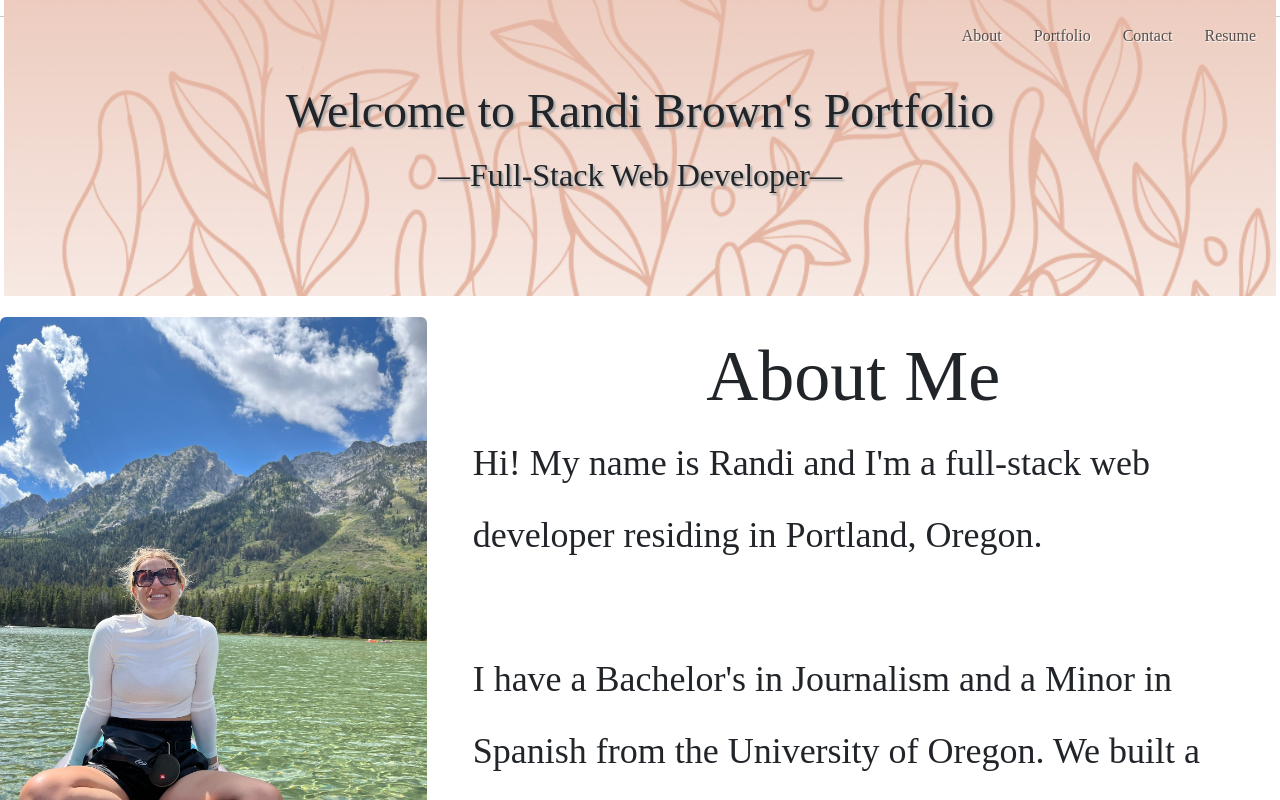
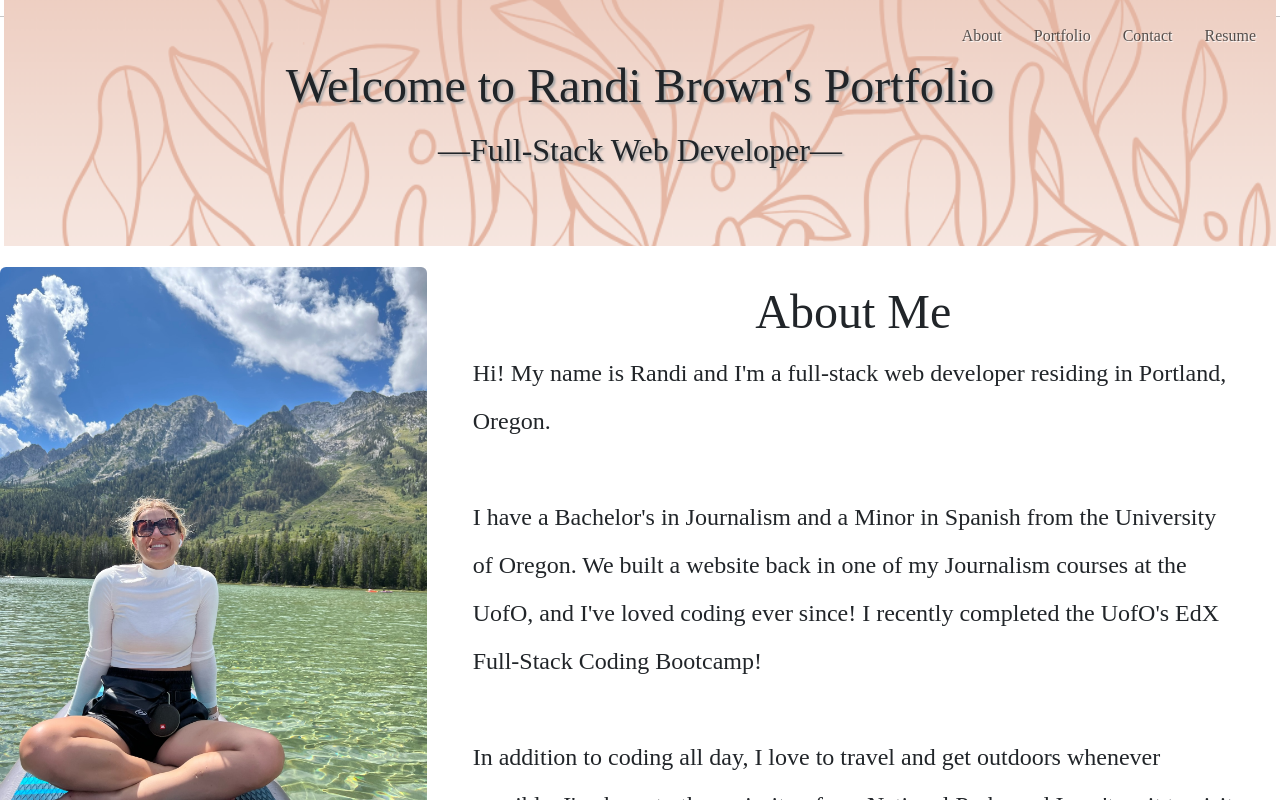
Before and after one commit to randirose/randi-brown-portfolio, a React (Create React App) app: page / in a window 1280 px wide. Shown: the top 800 px of the page. Built offline with nearby package versions, Linux system fonts and the light colour scheme; a web font is replaced by a local one.

Commit message:
edited header size, fixed contact page, about text

```diff
--- a/src/components/About/About.css
+++ b/src/components/About/About.css
@@ -1,7 +1,7 @@
 .about-card {
     border: none;
     margin-bottom: 20px;
-    margin-top: 300px;
+    margin-top: 250px;
 }
 
 .about-title{
--- a/src/components/About/About.js
+++ b/src/components/About/About.js
@@ -10,7 +10,7 @@ export default function About() {
     <div className="col-md-8">
       <div className="card-body">
         <h5 className="card-title about-title">About Me</h5>
-        <p className="card-text about-text">Hi! My name is Randi and I'm a full-stack web developer residing in Portland, Oregon.<br /><br />I have a Bachelor's in Journalism and a Minor in Spanish from the University of Oregon. We built a website back in one of my Journalism courses at the UofO, and I've loved coding ever since! I recently completed the UofO's EdX Full-Stack Coding Bootcamp!<br /><br />In addition to coding all day, I love to travel and get outdoors whenever possible. I've been to the majority of our National Parks and I can't wait to visit them all! My partner and I are also the proud parents of 3 adorable cats named Mila, Ellie, and Georgie.</p>
+        <p className="card-text about-text">Hi! My name is Randi and I'm a full-stack web developer residing in Portland, Oregon.<br /><br />I have a Bachelor's in Journalism and a Minor in Spanish from the University of Oregon. We built a website back in one of my Journalism courses at the UofO, and I've loved coding ever since! I recently completed the UofO's EdX Full-Stack Coding Bootcamp!<br /><br />In addition to coding all day, I love to travel and get outdoors whenever possible. I've been to the majority of our National Parks and I can't wait to visit them all! My partner and I are also the proud parents of 3 adorable cats named Mila, Ellie, and Jojo.</p>
       </div>
     </div>
   </div>
--- a/src/components/Contact/Contact.css
+++ b/src/components/Contact/Contact.css
@@ -1,8 +1,8 @@
 .contact-card {
-    margin-top: 300px;
+    margin-top: 250px;
 }
 
-.card-body {
+.contact-list {
     font-size: x-large;
 }
 
--- a/src/components/Contact/Contact.js
+++ b/src/components/Contact/Contact.js
@@ -11,9 +11,9 @@ export default function Contact() {
         <h1 className="res-header contact-card mt-300">Contact me using one of the methods below:</h1>
 
   <div className='row d-flex justify-content-around m-2'>
-<div className="card-body res-body">
+<div className="card-body contact-list res-body">
         <li><AiOutlineMail /> randibrown21@gmail.com</li>
-        <li><AiFillPhone /></li> 503-320-2723
+        <li><AiFillPhone /> 503-320-2723</li>
         <li><FaGithub /> https://github.com/randirose</li>
   </div>
 </div>
--- a/src/components/Header/Header.js
+++ b/src/components/Header/Header.js
@@ -13,7 +13,7 @@ function Header({ currentTab, handlePageChange }) {
 
         <div
         className='p-5 text-center bg-image'
-        style={{ backgroundImage: "url('./hero2.png')", height: 300, width: '100%' }}
+        style={{ backgroundImage: "url('./hero2.png')", height: 250, width: '100%' }}
       >
           <div className='d-flex justify-content-center align-items-center h-100'>
             <div className='text-dark'>
--- a/src/components/Portfolio/Portfolio.css
+++ b/src/components/Portfolio/Portfolio.css
@@ -1,6 +1,6 @@
 .portfolio-header {
     font-family: typeface-muli;
     margin-left: 10px;
-    margin-top: 305px;
+    margin-top: 255px;
     text-align: center;
 }
--- a/src/components/Resume/Resume.css
+++ b/src/components/Resume/Resume.css
@@ -9,7 +9,7 @@
     margin-left: 10px;
     text-align: center;
     margin-bottom: 30px;
-    margin-top: 300px;
+    margin-top: 250px;
 }
 
 .res-body {
```
